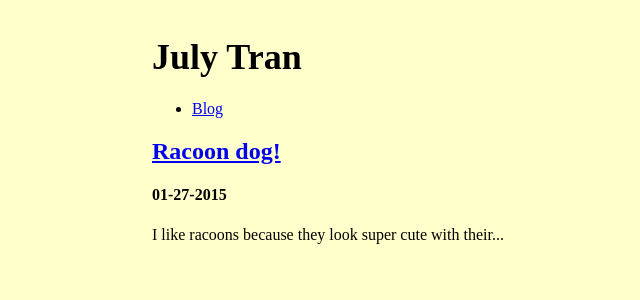
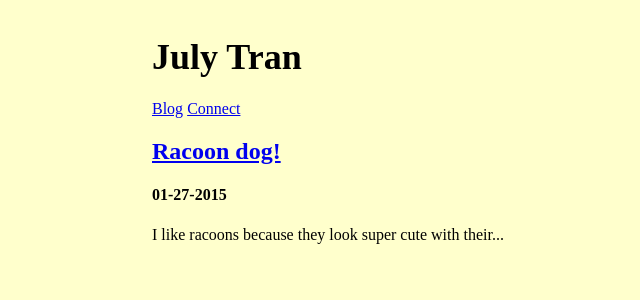
Before and after one commit to julyytran/julyytran.github.io, a Jekyll site: the page built from index.html, in a window 1280 px wide. Shown: the top 300 px of the page, without its empty margins (38-678 px from the left). Built offline with Jekyll 4.4.1, drawn with Linux system fonts in a browser that asks for light colours.

Commit message:
create header

```diff
--- a/_includes/header.html
+++ b/_includes/header.html
@@ -9,9 +9,9 @@
   <header class="container">
   <h3>{{ site.title }}</h3>
   <div>
-    <ul>
-      <li><a href="/">Blog</a></li>
+    <nav>
+      <a href="/">Blog</a>
+      <a href="connect.html">Connect</a>
     </header>
-    </ul>
-  </div>
+    </div>
   <div class="container">
--- a/css/styles.css
+++ b/css/styles.css
@@ -13,6 +13,9 @@ body {
 */
 html {
   color: black;
+}
+li {
+    display: inline;
 }
 /*
   ========================================
```
